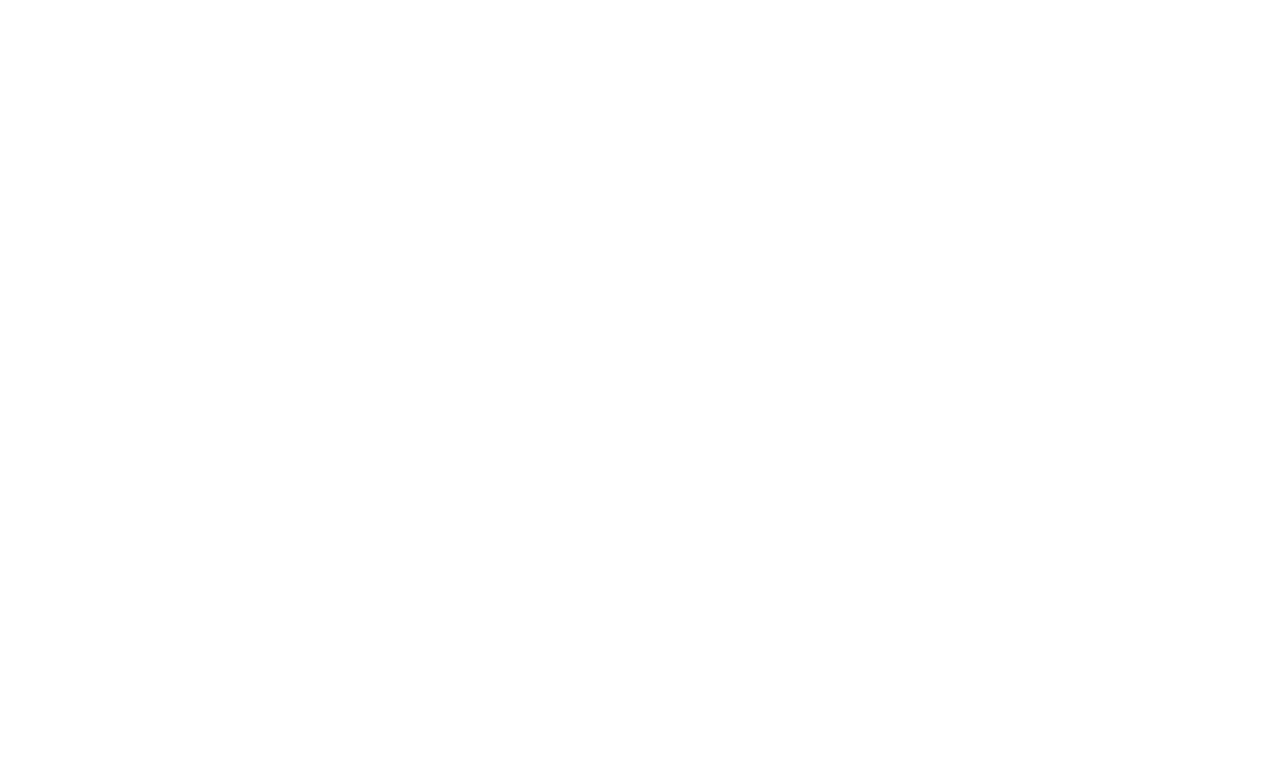
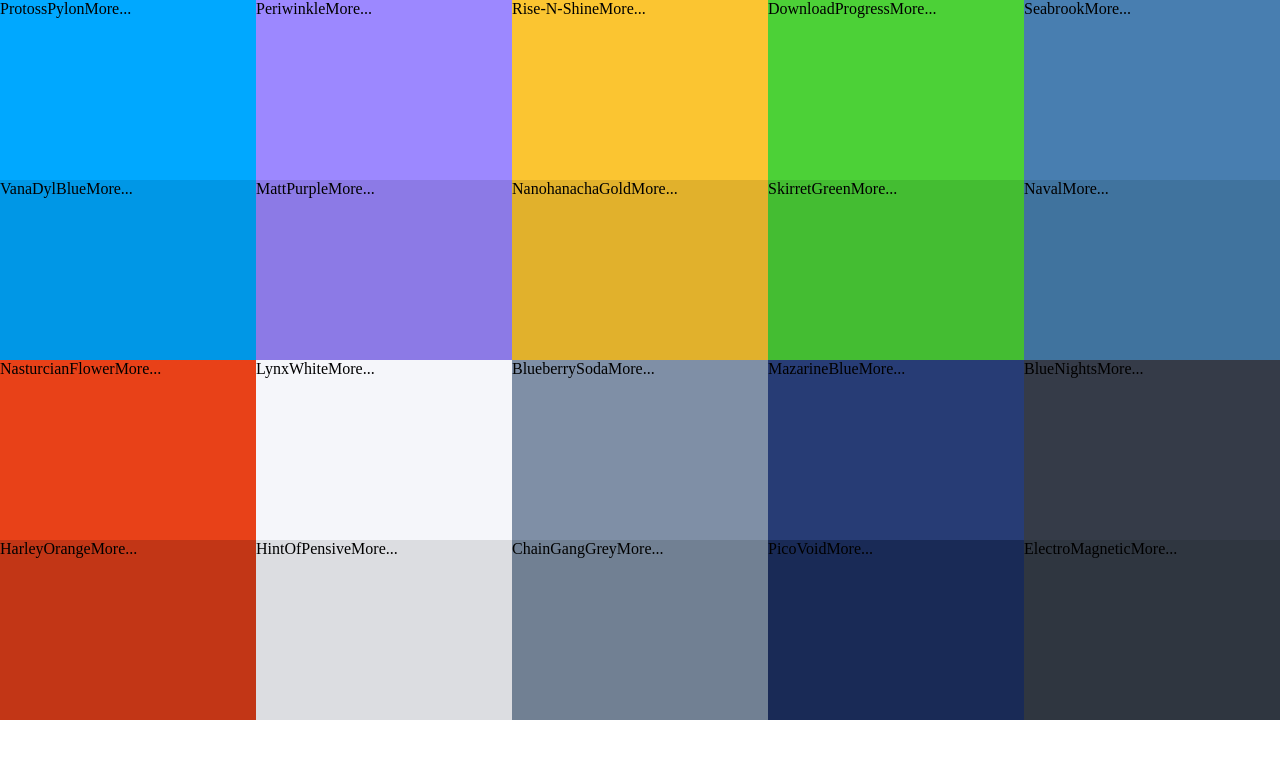
Before and after one commit to xzhang8102/React_Color_Palette, a React (Create React App) app: page / in a window 1280 px wide. Shown: the top 758 px of the page. Built offline with nearby package versions, Linux system fonts and the light colour scheme.

Commit message:
basic color boxes and styling

```diff
--- a/src/components/App.js
+++ b/src/components/App.js
@@ -1,12 +1,13 @@
 import React from 'react';
 import Palette from './Palette';
 import seedColor from '../seedColor';
+import '../styles/App.css';
 
 class App extends React.Component {
   render() {
     return (
       <div>
-        <Palette {...seedColor[4]} />
+        <Palette {...seedColor[5]} />
       </div>
     );
   }
--- /dev/null
+++ b/src/components/ColorBox.js
@@ -0,0 +1,18 @@
+import React, { Component } from 'react';
+import '../styles/ColorBox.css';
+
+class ColorBox extends Component {
+  render() {
+    return (
+      <div
+        style={{ backgroundColor: this.props.background }}
+        className="ColorBox"
+      >
+        <span>{this.props.name}</span>
+        <span>More...</span>
+      </div>
+    );
+  }
+}
+
+export default ColorBox;
--- a/src/components/Palette.js
+++ b/src/components/Palette.js
@@ -1,15 +1,16 @@
 import React from 'react';
+import ColorBox from './ColorBox';
+import '../styles/Palette.css';
 
 class Palette extends React.Component {
   render() {
+    const colorBoxList = this.props.colors.map((color, i) => {
+      return <ColorBox key={i} background={color.color} name={color.name} />;
+    });
+
     return (
-      <div className="palette">
-        {/* nav bar */}
-        <div />
-        {/* color boxes */}
-        <div className="color-box" />
-        {/* footer */}
-        <div />
+      <div className="Palette">
+        <div className="Palette-colors">{colorBoxList}</div>
       </div>
     );
   }
--- /dev/null
+++ b/src/styles/App.css
@@ -0,0 +1,5 @@
+* {
+  margin: 0;
+  padding: 0;
+  box-sizing: border-box;
+}
--- /dev/null
+++ b/src/styles/ColorBox.css
@@ -0,0 +1,8 @@
+.ColorBox {
+  width: 20%;
+  height: 25%;
+  display: inline-block;
+  cursor: pointer;
+  /* margin: 0 auto; */
+  position: relative;
+}
--- /dev/null
+++ b/src/styles/Palette.css
@@ -0,0 +1,7 @@
+.Palette {
+  height: 100vh;
+}
+
+.Palette-colors {
+  height: 90%;
+}
```
